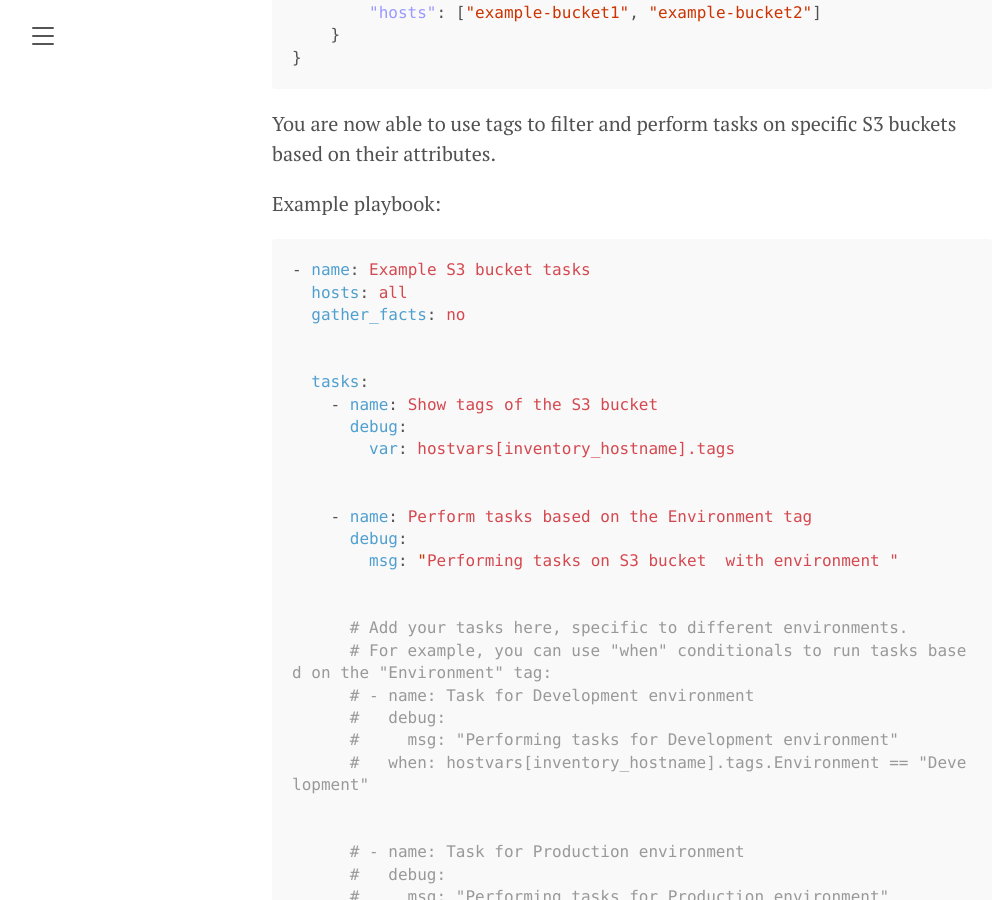
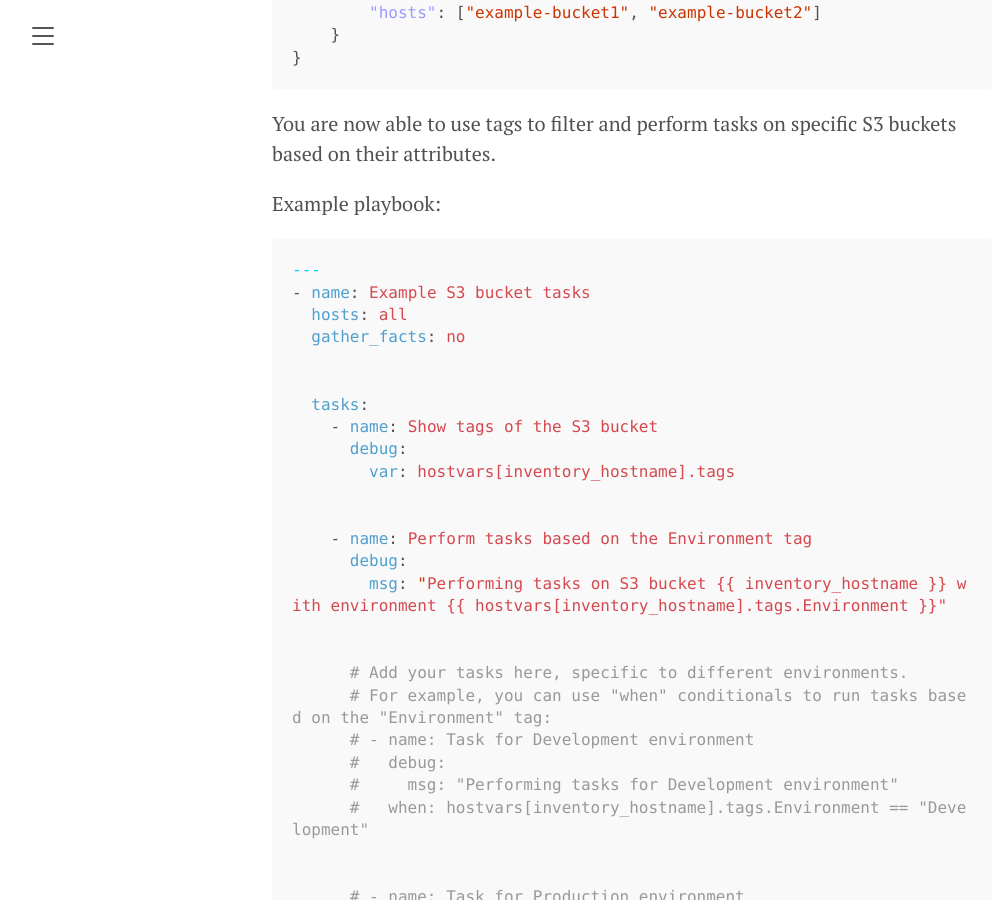
Before and after one commit to dme86/dme86.github.io, a Jekyll site: the page built from _posts/2023-08-01-Write-an-Ansible-dynamic-inventory-for-AWS-S3.md, in a window 1280 px wide and 900 px high, scrolled down 2240 px. Shown: the whole window, without its empty margins (8-1005 px from the left). Built offline with Jekyll 4.4.1, drawn with Linux system fonts in a browser that asks for light colours.

Commit message:
fix: using raw now
raw should fix the issue with the variable, also set default url without '/' as base

````diff
--- a/_config.yml
+++ b/_config.yml
@@ -2,7 +2,7 @@
 title:               Dan's Blog
 tagline:             'DevOps and such'
 description:         'add something'
-url:                 https://dme86.github.io/
+url:                 https://dme86.github.io
 baseurl:             ''
 paginate:            5
 permalink:           pretty
--- a/_posts/2023-08-01-Write-an-Ansible-dynamic-inventory-for-AWS-S3.md
+++ b/_posts/2023-08-01-Write-an-Ansible-dynamic-inventory-for-AWS-S3.md
@@ -91,7 +91,9 @@ If you now run it (`./aws_s3_inventory.py | jq`), you should see an similar outp
 You are now able to use tags to filter and perform tasks on specific S3 buckets based on their attributes.
 
 Example playbook:
+{% raw %}
 ```yaml
+---
 - name: Example S3 bucket tasks
   hosts: all
   gather_facts: no
@@ -121,6 +123,7 @@ Example playbook:
       #     msg: "Performing tasks for Production environment"
       #   when: hostvars[inventory_hostname].tags.Environment == "Production"
 ```
+{% endraw %}
 
 For simple testing you could call ansible like:
 
````
